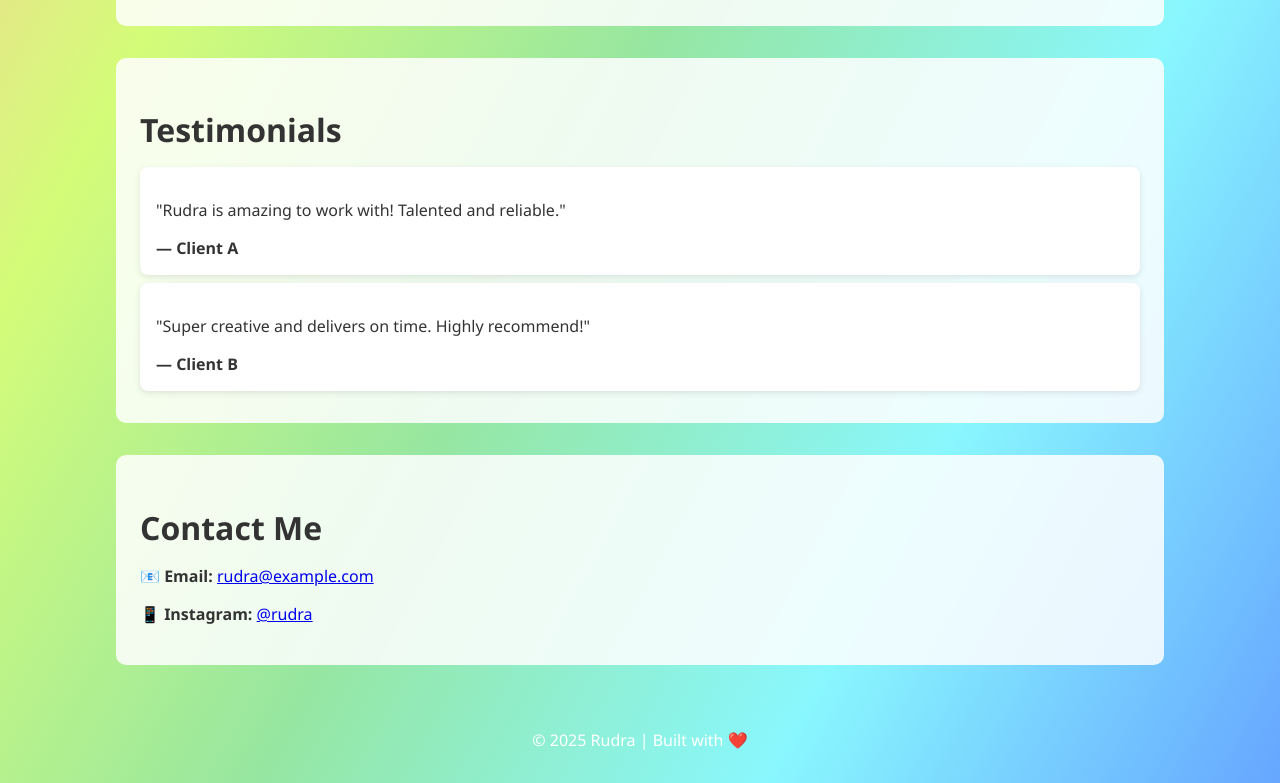
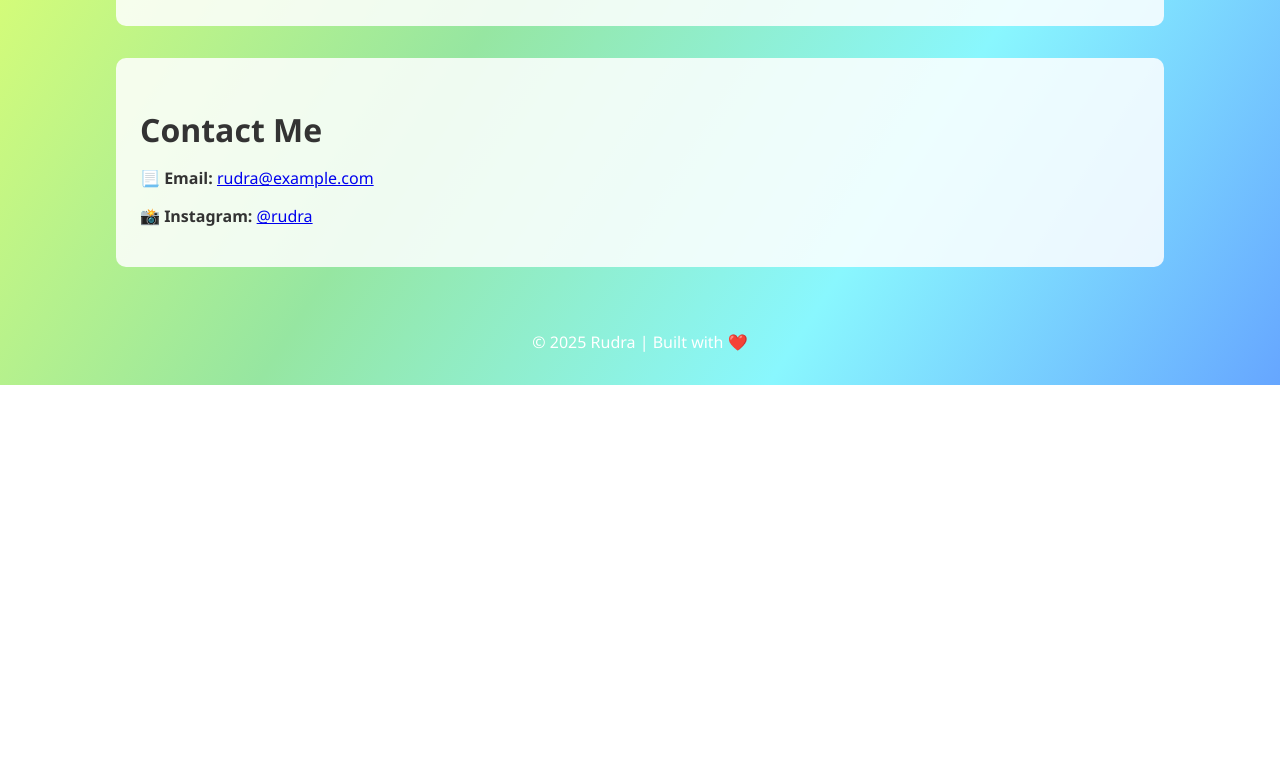
Before and after one commit to Rudra0075-ms/rudra-website, a plain HTML site: page index.html in a window 1280 px wide. Shown: the part 1598-2381 px from the top of the page. After the commit the page ends 1983 px from the top, so only its background shows below. Drawn offline with Linux system fonts and the light colour scheme.

Commit message:
Update index.html

```diff
--- a/index.html
+++ b/index.html
@@ -86,7 +86,6 @@
     <a href="#projects">Projects</a>
     <a href="#services">Services</a>
     <a href="#gallery">Gallery</a>
-    <a href="#testimonials">Testimonials</a>
     <a href="#contact">Contact</a>
   </nav>
 
@@ -125,22 +124,10 @@
     <img src="https://via.placeholder.com/300x200?text=Photo+2" alt="Photo 2">
   </section>
 
-  <section id="testimonials" class="testimonials">
-    <h2>Testimonials</h2>
-    <div class="card">
-      <p>"Rudra is amazing to work with! Talented and reliable."</p>
-      <strong>— Client A</strong>
-    </div>
-    <div class="card">
-      <p>"Super creative and delivers on time. Highly recommend!"</p>
-      <strong>— Client B</strong>
-    </div>
-  </section>
-
   <section id="contact" class="contact">
     <h2>Contact Me</h2>
-    <p><strong>📧 Email:</strong> <a href="mailto:rudra@example.com">rudra@example.com</a></p>
-    <p><strong>📱 Instagram:</strong> <a href="https://instagram.com/rudra" target="_blank">@rudra</a></p>
+    <p><strong>📃 Email:</strong> <a href="mailto:rudra@example.com">rudra@example.com</a></p>
+    <p><strong>📸 Instagram:</strong> <a href="https://instagram.com/rudra" target="_blank">@rudra</a></p>
   </section>
 
   <div class="footer">
```
